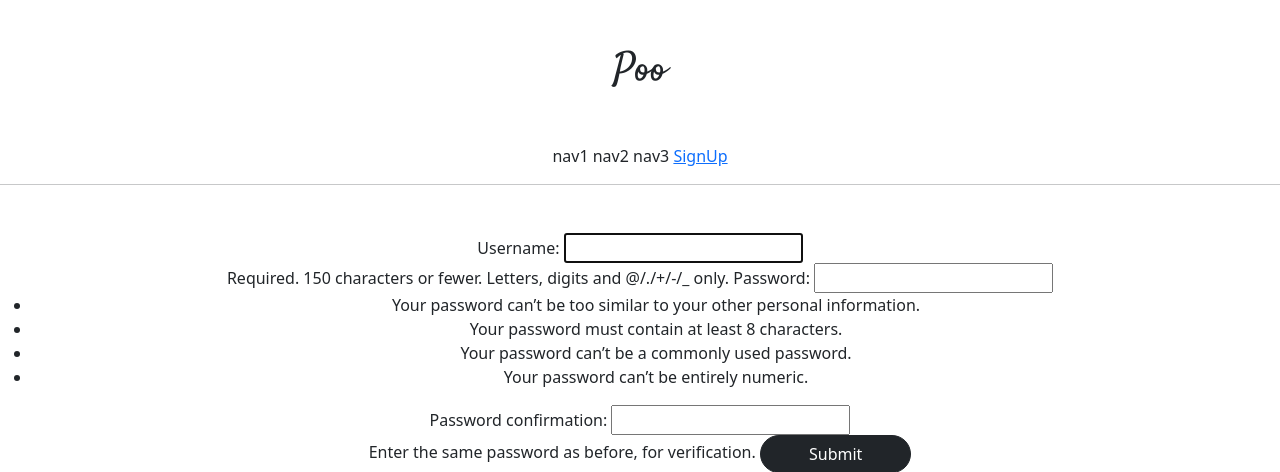
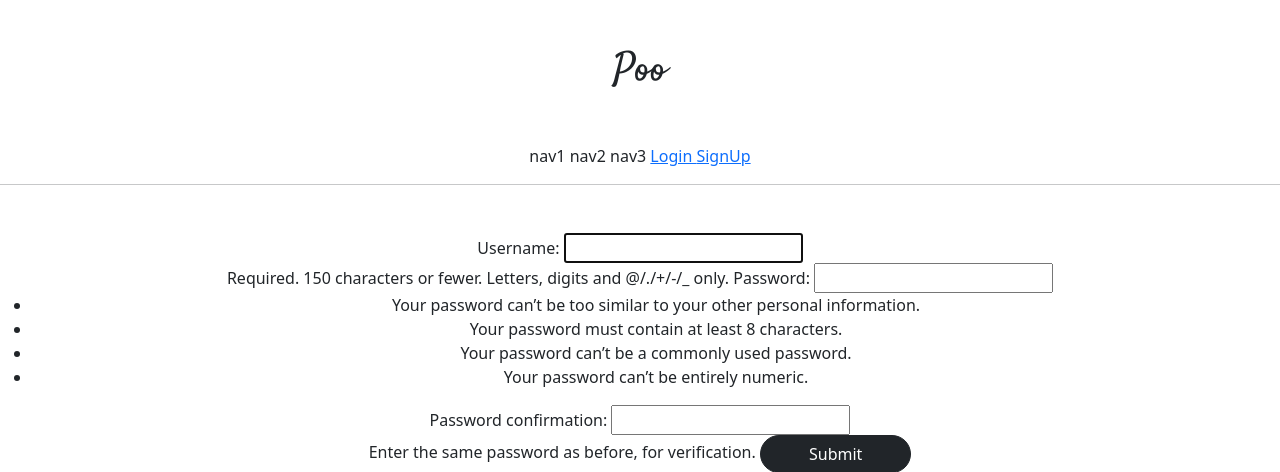
Before and after one commit to TTioTTi/gis_drf_1, a Django app: page /accounts/create/ in a window 1280 px wide. Shown: the top 472 px of the page. Run offline with Django 4.2, Linux system fonts and the light colour scheme; parts of the project's set-up code (start-up, migrations or seed data) failed here and were passed over.

Commit message:
Account LoginView Update_2

```diff
--- a/accountapp/urls.py
+++ b/accountapp/urls.py
@@ -1,4 +1,4 @@
-from django.contrib.auth.views import LoginView
+from django.contrib.auth.views import LoginView, LogoutView
 from django.urls import path
 
 from accountapp.views import hello_world, AccountCreateView
@@ -9,5 +9,6 @@ urlpatterns = [
     path('hello_world/', hello_world, name='hello_world'),
 
     path('login/', LoginView.as_view(template_name='accountapp/login.html'), name='login'),
+    path('logout/', LogoutView.as_view(), name='logout'),
     path('create/', AccountCreateView.as_view(), name='create'),
 ]
--- a/templates/header.html
+++ b/templates/header.html
@@ -8,9 +8,18 @@
         <span>nav2</span>
         <span>nav3</span>
         <span>
+            {% if not user.is_authenticated %}
+            <a href="{% url 'accountapp:login' %}">
+                Login
+            </a>
             <a href="{% url 'accountapp:create' %}">
                 SignUp
             </a>
+            {% else %}
+            <a href="{% url 'accountapp:logout' %}">
+                Logout
+            </a>
+            {% endif %}
         </span>
     </div>
 
```
